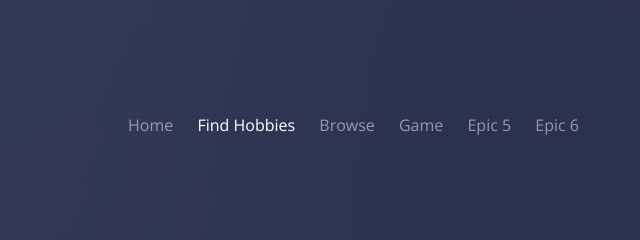
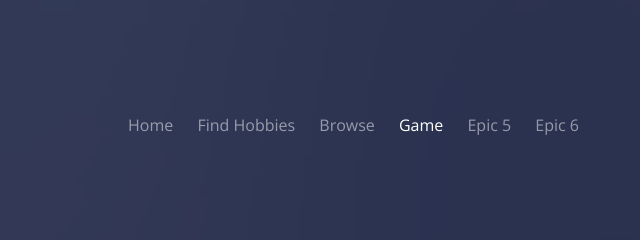
Before and after one commit to OwenTcl/FIT5120_IE, a plain HTML site: page UI_template/game.html in a window 1280 px wide. Shown: the top 240 px of the page, 621-1261 px from the left. Drawn offline with nearby package versions, Linux system fonts and the light colour scheme; a script that the page names is missing; files whose address does not match are found by name.

Commit message:
make the nav bar 'Game' change color to show active

```diff
--- a/UI_template/game.html
+++ b/UI_template/game.html
@@ -63,10 +63,10 @@
 							<li><a href="#">API</a></li>
 						</ul>
 					</li> -->
+					<li><a href="personality_quiz.html">Find Hobbies</a></li>
+					<li><a href="all_personalities_and_activities.html">Browse</a></li>
 					<!-- class="active" to make the nav button show as red to indicate user they are on this page -->
-					<li class="active"><a href="personality_quiz.html">Find Hobbies</a></li>
-					<li><a href="all_personalities_and_activities.html">Browse</a></li>
-					<li><a href="game.html">Game</a></li>
+					<li class="active"><a href="game.html">Game</a></li>
 					<li><a href="contact.html">Epic 5</a></li>
 					<li><a href="#">Epic 6</a></li>
 				</ul>
```
